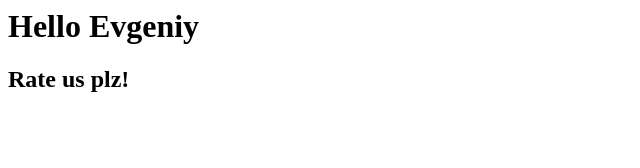
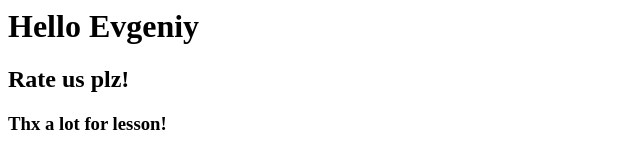
Before and after one commit to HawokX/Lesson2, a plain HTML site: page index.html in a window 1280 px wide. Shown: the whole page, without its empty margins (0-640 px from the left). Drawn offline with Linux system fonts and the light colour scheme.

Commit message:
dev changes

```diff
--- a/index.html
+++ b/index.html
@@ -1,2 +1,3 @@
 <h1>Hello Evgeniy</h1>
 <h2>Rate us plz!</h2>
+<h3>Thx a lot for lesson!</h3>
```
